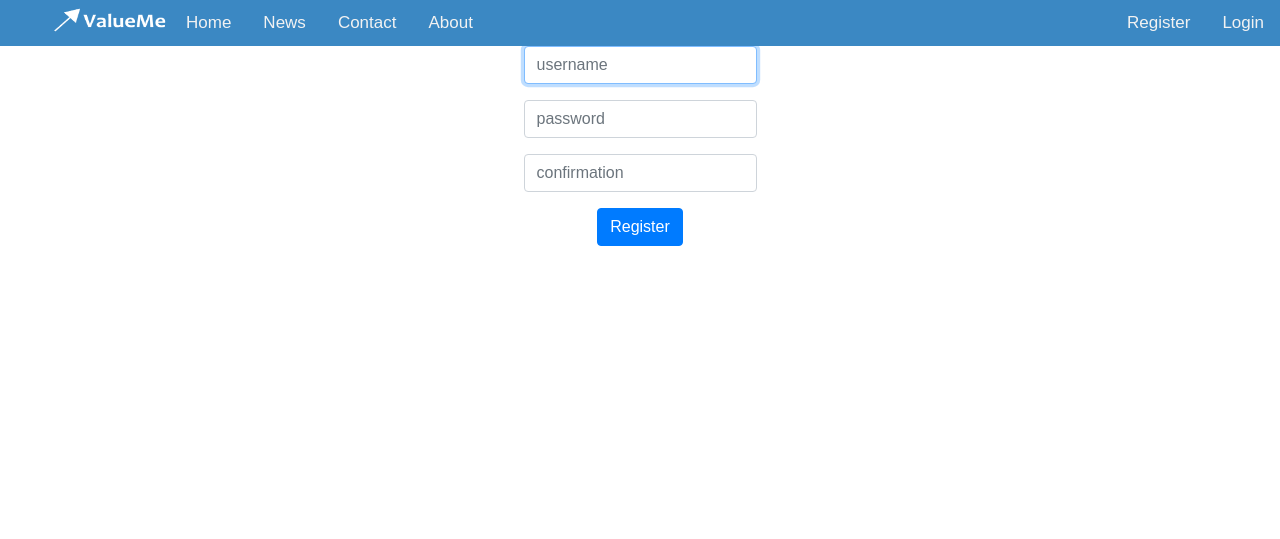
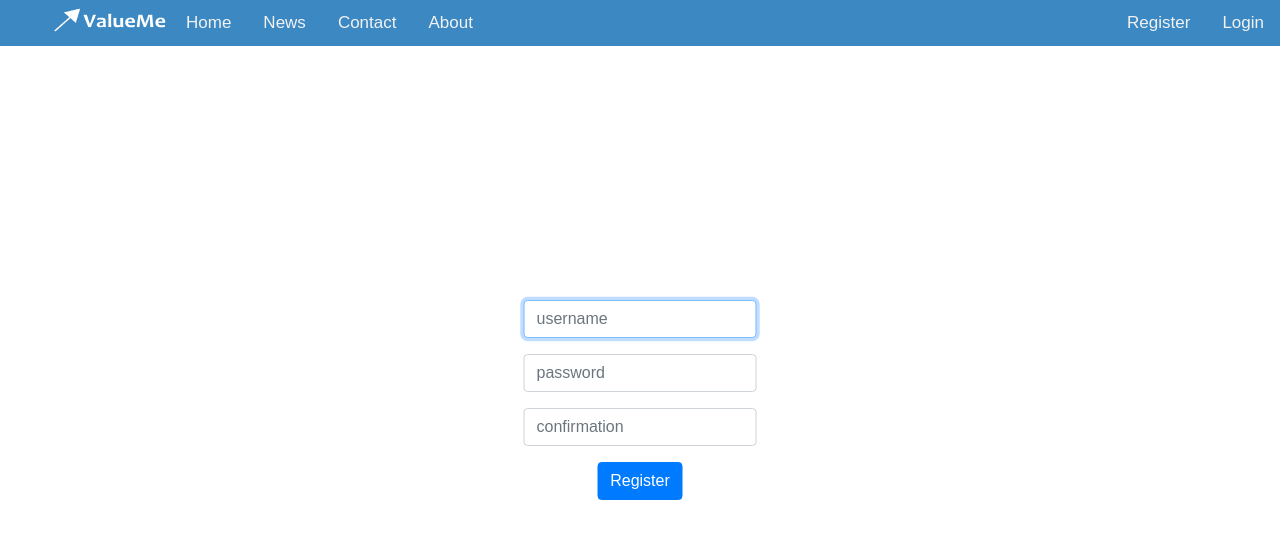
Before and after one commit to matty271828/travelbotonline, a Flask app: page /register in a window 1280 px wide. Shown: the top 539 px of the page. Run offline with Flask 2, Linux system fonts and the light colour scheme; some libraries are stand-ins or nearby versions.

Commit message:
Centred forms

```diff
--- a/static/styles.css
+++ b/static/styles.css
@@ -71,3 +71,12 @@ main img
     /* Constrain images on small screens */
     max-width: 100%;
 }
+
+.centre {
+    margin: 0;
+    position: absolute;
+    top: 50%;
+    left: 50%;
+    -ms-transform: translate(-50%, -50%);
+    transform: translate(-50%, -50%);
+}
--- a/templates/login.html
+++ b/templates/login.html
@@ -5,6 +5,7 @@
 {% endblock %}
 
 {% block main %}
+<div class = "centre">
     <form action="/login" method="post">
         <div class="form-group">
             <input autocomplete="off" autofocus class="form-control" name="username" placeholder="Username" type="text">
@@ -14,4 +15,5 @@
         </div>
         <button class="btn btn-primary" type="submit">Log In</button>
     </form>
+</div>
 {% endblock %}
--- a/templates/register.html
+++ b/templates/register.html
@@ -5,6 +5,7 @@
 {% endblock %}
 
 {% block main %}
+<div class = "centre">
     <form action="/register" method="post">
         <div class="form-group">
             <input autocomplete="off" autofocus class="form-control" name="username" placeholder="username" type="text">
@@ -17,4 +18,5 @@
         </div>
         <button class="btn btn-primary" type="submit">Register</button>
     </form>
+</div>
 {% endblock %}
```
